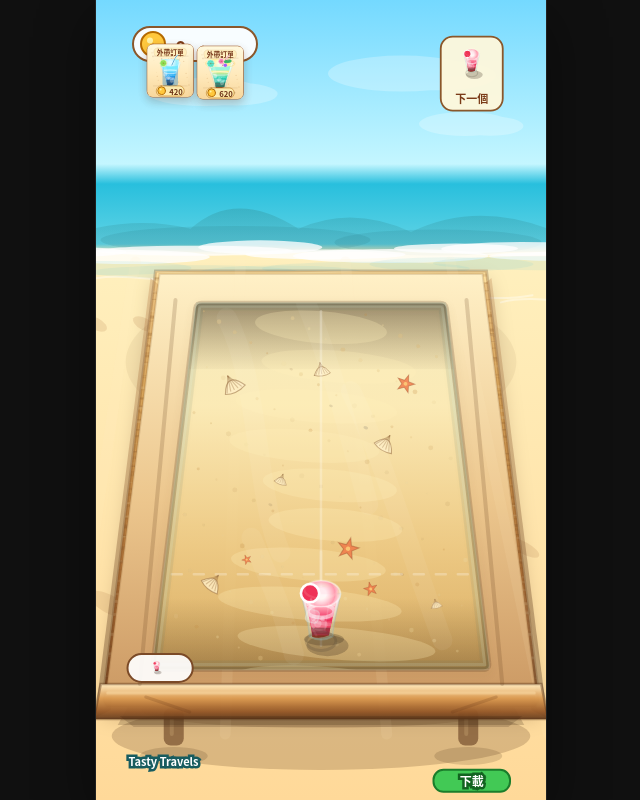
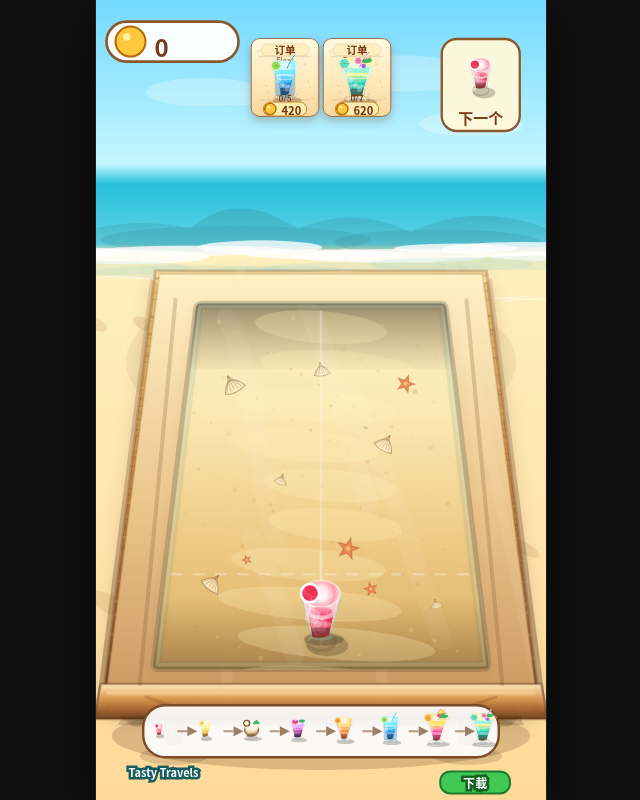
Before and after one commit to SeeleAIBot2/tasty-travels-replica-202605291244, a plain HTML site: page index.html in a window 1280 px wide. Shown: the whole page, without its empty margins (319-959 px from the left). Drawn offline with Linux system fonts and the light colour scheme; animation ran at ten frames a second.

Commit message:
Enlarge HUD and add full evolution chain

```diff
--- a/game.js
+++ b/game.js
@@ -424,12 +424,18 @@
   }
   function drawHUD(){
     const w=state.w, h=state.h;
-    const coinX=w*.22, coinY=h*.055;
-    roundRect(coinX-62,coinY-17,124,34,17,true,'rgba(255,255,255,.94)','#8a572b',2); drawCoin(coinX-42,coinY,12); text(Math.round(state.displayCoins),coinX-20,coinY+4,19,'#7a3b18','left','bold');
-    const nx=w*.835, ny=h*.052;
-    roundRect(nx-31,ny-5,62,74,12,true,'rgba(255,248,219,.94)','#8a572b',1.8); drawDrinkIcon(state.nextLvl,nx,ny+23,.52); text('下一個',nx,ny+57,11,'#7a3b18','center','bold');
-    const ox=w*.165, oy=h*.078;
-    drawOrder(ox,oy,state.orders[0],0,.48); drawOrder(ox+50,oy+2,state.orders[1],1,.48);
+    // Large readable coin bar with safe margin.
+    const coinX=w*.170, coinY=h*.052;
+    roundRect(coinX-66,coinY-20,132,40,20,true,'rgba(255,255,255,.96)','#8a572b',2.6); drawCoin(coinX-42,coinY,15); text(Math.round(state.displayCoins),coinX-18,coinY+6,24,'#7a3b18','left','bold');
+
+    // Orders are the primary top-center UI, not tucked in a corner.
+    const orderY=h*.082, orderGap=72, orderScale=.70;
+    drawOrder(w*.500-orderGap/2,orderY,state.orders[0],0,orderScale);
+    drawOrder(w*.500+orderGap/2,orderY,state.orders[1],1,orderScale);
+
+    // Next drink preview balances the right side and stays readable.
+    const nx=w*.855, ny=h*.060;
+    roundRect(nx-39,ny-9,78,92,15,true,'rgba(255,248,219,.96)','#8a572b',2.3); drawDrinkIcon(state.nextLvl,nx,ny+31,.70); text('下一个',nx,ny+70,15,'#7a3b18','center','bold');
   }
   function drawOrder(x,y,o,i,s=1){
     const active=i>=state.orderIndex && !o.done, a=o.done?.5:(active?1:.72); ctx.save(); ctx.globalAlpha=a; ctx.translate(x,y); ctx.scale(s,s);
@@ -441,25 +447,32 @@
     ctx.globalAlpha=.22; ctx.fillStyle='#b97936'; for(let k=0;k<30;k++){ ctx.beginPath(); ctx.arc(-40+(k*31%82),-28+(k*47%92),.7+(k%3)*.35,0,Math.PI*2); ctx.fill(); }
     ctx.globalAlpha=1; ctx.fillStyle='rgba(132,78,32,.12)'; ctx.fillRect(-38,-14,76,2); ctx.fillRect(-36,48,72,2);
     ctx.restore();
-    roundRect(-34,-30,68,18,8,true,'rgba(255,235,174,.55)','rgba(151,85,37,.20)',1);
-    text('外帶訂單',0,-21,14,'#753518','center','bold');
-    text('Food  Travel',0,-6,7,'rgba(141,82,38,.38)','center','');
-    drawDrinkIcon(o.lvl,0,29,.73);
-    roundRect(-29,49,58,21,10,true,'rgba(255,238,176,.92)','#c3832b',1.4);
-    drawCoin(-18,59,8); text(o.reward,-2,61,16,'#6d3215','left','bold');
+    roundRect(-34,-31,68,17,8,true,'rgba(255,235,174,.55)','rgba(151,85,37,.20)',1);
+    text('订单',0,-22,15,'#753518','center','bold');
+    text((drinks[o.lvl]?.name || 'Drink'),0,-7,10,'rgba(111,62,28,.72)','center','bold');
+    drawDrinkIcon(o.lvl,0,25,.66);
+    const progress=Math.min(o.lvl, Math.max(0,state.highestUnlocked));
+    text(progress + '/' + o.lvl,0,47,12,'#7a3b18','center','bold');
+    roundRect(-31,52,62,20,10,true,'rgba(255,238,176,.94)','#c3832b',1.4);
+    drawCoin(-21,62,8); text(o.reward,-5,64,16,'#6d3215','left','bold');
     if(o.done){ ctx.globalAlpha=.9; text('✓',0,27,48,'#37b45d','center','bold','#fff'); }
     ctx.restore();
   }
   function drawQueue(){
-    const w=state.w,h=state.h,rowY=h*.835, btnY=h*.976;
-    roundRect(w*.070,rowY-14,w*.145,28,14,true,'rgba(255,255,255,.92)','#7b4a27',2);
-    for(let i=0;i<1;i++){
-      const x=w*.135+i*w*.075;
-      drawDrinkIcon(Math.min(i,8),x,rowY,.225+i*.014);
+    const w=state.w,h=state.h;
+    // Full evolution chain: level 1 through 8, centered below the table.
+    const levels=8, startX=w*.140, endX=w*.860, rowY=h*.914, step=(endX-startX)/(levels-1);
+    ctx.save();
+    roundRect(w*.105,rowY-26,w*.790,52,22,true,'rgba(255,255,255,.92)','#7b4a27',2.4);
+    for(let i=0;i<levels;i++){
+      const x=startX+i*step;
+      if(i>0){ ctx.strokeStyle='rgba(115,75,38,.55)'; ctx.lineWidth=2; ctx.beginPath(); ctx.moveTo(x-step+19,rowY); ctx.lineTo(x-19,rowY); ctx.stroke(); ctx.fillStyle='rgba(115,75,38,.70)'; ctx.beginPath(); ctx.moveTo(x-18,rowY-5); ctx.lineTo(x-8,rowY); ctx.lineTo(x-18,rowY+5); ctx.closePath(); ctx.fill(); }
+      drawDrinkIcon(i,x,rowY,.255+i*.010);
     }
-    const bx=w*.750, bw=w*.170;
+    ctx.restore();
+    const bx=w*.765, bw=w*.155, btnY=h*.978;
     roundRect(bx,btnY-11,bw,22,10,true,'#42c955','#1b7d2b',2); text('下載',bx+bw/2,btnY+1,12,'#fff','center','bold','#126320');
-    text('Tasty Travels',w*.15,h*.952,11,'#fff','center','bold','#185c5f');
+    text('Tasty Travels',w*.15,h*.966,11,'#fff','center','bold','#185c5f');
   }
   function drawItem(it){
     if(it.aim){ ctx.save(); ctx.translate(it.x,it.y); ctx.rotate(it.norm*.24); ctx.globalAlpha=.22; ctx.strokeStyle='rgba(255,255,255,.75)'; ctx.lineWidth=3; ctx.lineCap='round'; ctx.beginPath(); ctx.moveTo(0,-it.radius*.80); ctx.lineTo(0,-Math.max(56,state.h*.085)); ctx.stroke(); ctx.restore(); }
--- a/index.html
+++ b/index.html
@@ -4,10 +4,10 @@
   <meta charset="utf-8" />
   <meta name="viewport" content="width=device-width, initial-scale=1, maximum-scale=1, user-scalable=no" />
   <title>Tasty Travels - Merge Slide Replica</title>
-  <link rel="stylesheet" href="style.css?v=lower-camera-20260530-1" />
+  <link rel="stylesheet" href="style.css?v=ui-layout-20260530-1" />
 </head>
 <body>
   <canvas id="game"></canvas>
-  <script src="game.js?v=lower-camera-20260530-1"></script>
+  <script src="game.js?v=ui-layout-20260530-1"></script>
 </body>
 </html>
```
